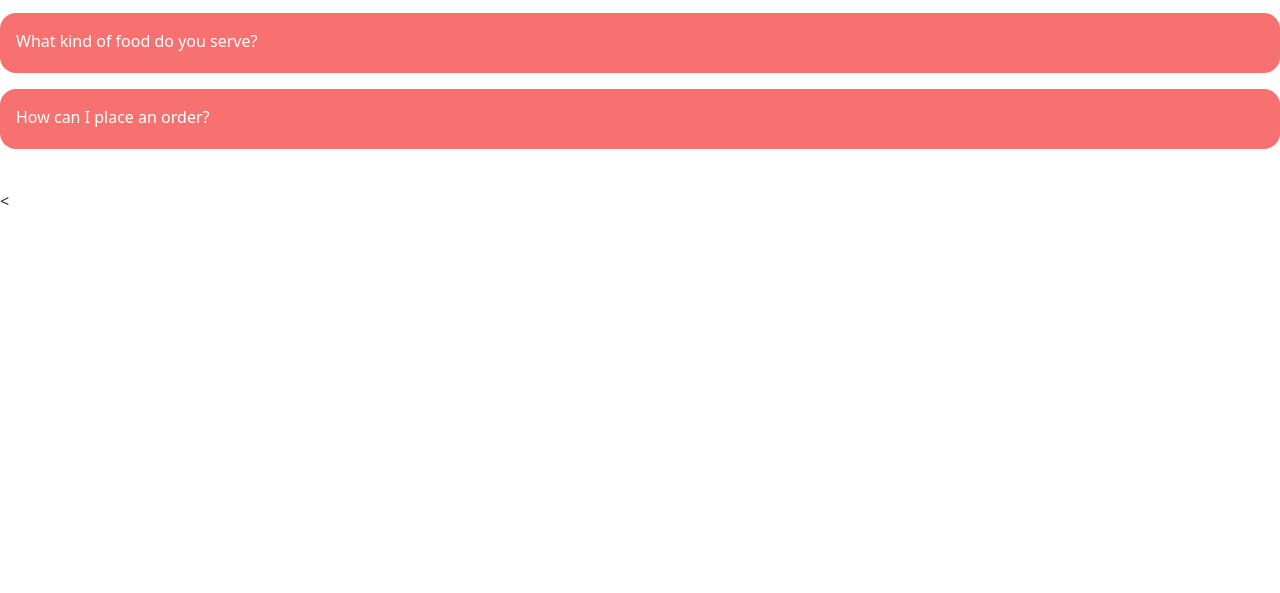
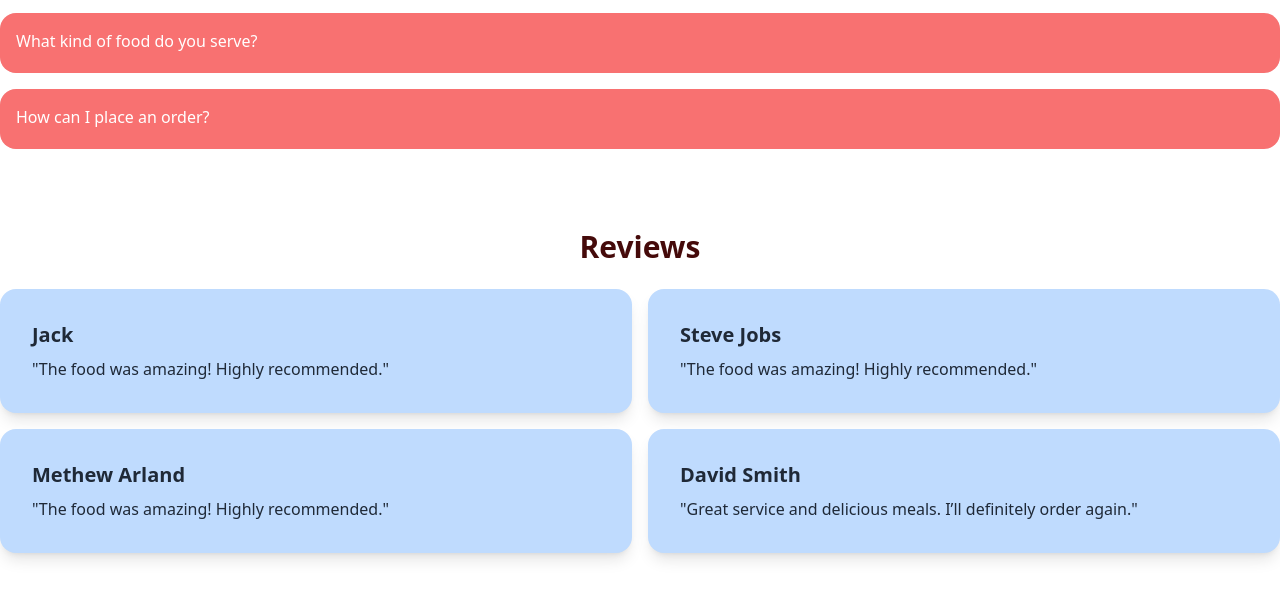
Before and after one commit to asma-maria/Responsive-Food-Corner, a website: page index.html in a window 1280 px wide. Shown: the part 713-1306 px from the top of the page. Before the commit the page ends 926 px from the top, so only its background shows below. Drawn offline with nearby package versions, Linux system fonts and the light colour scheme; no server answers.

Commit message:
My commit

```diff
--- a/index.html
+++ b/index.html
@@ -187,7 +187,42 @@ style="background-image: url(Resources/banner2.jpg);">
     </div>
   </section>
 <!--FAQ End-->
-<
+<!--User Review Section Start-->
+<section class="py-10">
+    <div class="container mx-auto">
+      <h2 class="text-3xl text-red-950 font-bold mb-6 text-center">Reviews</h2>
+      <div class="grid grid-cols-1 md:grid-cols-2 gap-4">
+        <div class="card w-full bg-blue-200 shadow-lg">
+          <div class="card-body">
+            <h2 class="card-title">Jack</h2>
+            <p>"The food was amazing! Highly recommended."</p>
+          </div>
+        </div>
+        <div class="card w-full bg-blue-200 shadow-lg">
+            <div class="card-body">
+              <h2 class="card-title">Steve Jobs</h2>
+              <p>"The food was amazing! Highly recommended."</p>
+            </div>
+          </div>
+          <div class="card w-full bg-blue-200 shadow-lg">
+            <div class="card-body">
+              <h2 class="card-title">Methew Arland</h2>
+              <p>"The food was amazing! Highly recommended."</p>
+            </div>
+          </div>
+        <div class="card w-full bg-blue-200 shadow-lg">
+          <div class="card-body">
+            <h2 class="card-title">David Smith</h2>
+            <p>"Great service and delicious meals. I’ll definitely order again."</p>
+          </div>
+
+        </div>
+      </div>
+    </div>
+  </section>
+<!--User Review Section End-->
+
+
 
 
     <script src="Js/main.js"></script>
```
